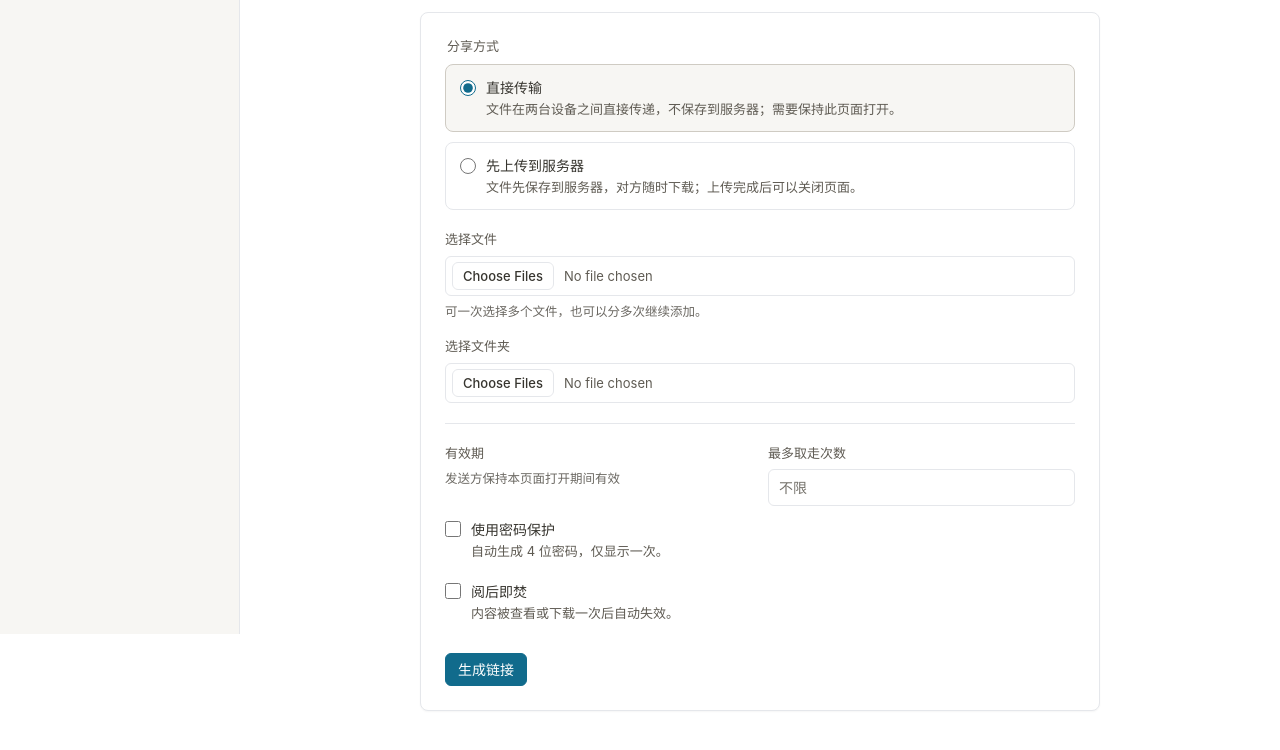
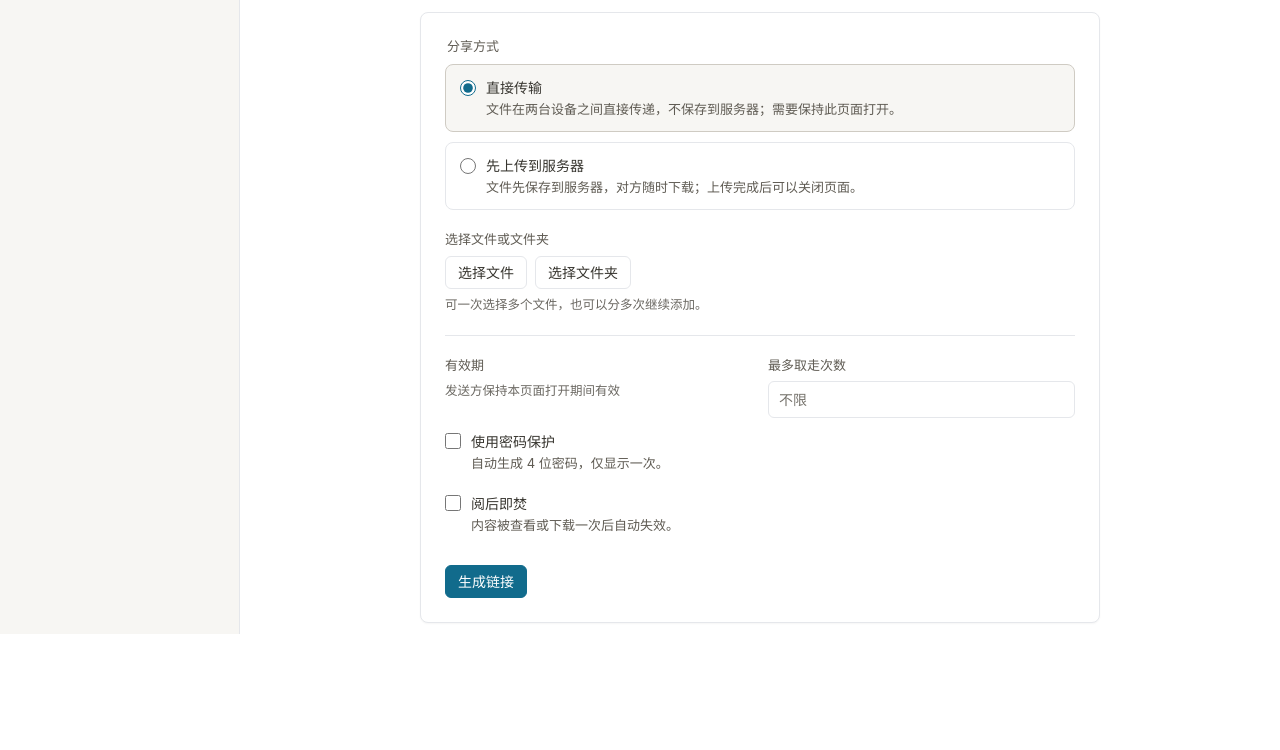
Before and after one commit to cyilin36/kuaichuan, a website with bundled scripts: page public/index.html in a window 1280 px wide. Shown: the part 166-916 px from the top of the page. After the commit the page ends 885 px from the top, so only its background shows below. Built offline with nearby package versions, Linux system fonts and the light colour scheme; files whose address does not match are found by name.

Commit message:
feat: 合并文件与文件夹选择入口
- 创建页把「选择文件」「选择文件夹」两个字段合并为一个「选择文件或文件夹」入口，
  两个按钮共用同一份已选列表；系统选择框不支持一次同时选文件和文件夹，故保留两个按钮
- 输入控件改为隐藏，由按钮唤起；创建分享后按钮随选择一起锁定
- 同步 PLAN 决策说明

```diff
--- a/public/css/app.css
+++ b/public/css/app.css
@@ -759,6 +759,18 @@ button.primary:active,
   margin-left: 2px;
 }
 
+/* 合并后的选择入口：文件与文件夹共用一份已选列表 */
+.pick-actions {
+  display: flex;
+  flex-wrap: wrap;
+  gap: 8px;
+}
+
+.pick-actions .button {
+  max-width: 100%;
+  white-space: normal;
+}
+
 /* 已选文件的汇总与清空 */
 .file-list-foot {
   display: flex;
--- a/public/index.html
+++ b/public/index.html
@@ -67,13 +67,14 @@
 
         <div class="panel" id="file-panel">
           <div class="field">
-            <label class="field-label" for="file-input">选择文件</label>
-            <input type="file" id="file-input" multiple>
+            <span class="field-label" id="pick-label">选择文件或文件夹</span>
+            <div class="pick-actions" role="group" aria-labelledby="pick-label">
+              <button class="button" id="pick-files-btn" type="button">选择文件</button>
+              <button class="button" id="pick-folder-btn" type="button">选择文件夹</button>
+            </div>
             <p class="field-hint" id="file-pick-hint">可一次选择多个文件，也可以分多次继续添加。</p>
-          </div>
-          <div class="field">
-            <label class="field-label" for="dir-input">选择文件夹</label>
-            <input type="file" id="dir-input" webkitdirectory multiple>
+            <input type="file" id="file-input" multiple hidden>
+            <input type="file" id="dir-input" webkitdirectory multiple hidden>
           </div>
           <ul class="file-list" id="file-list" aria-label="已选择的文件" tabindex="0"></ul>
           <div class="file-list-foot" id="file-list-foot" hidden>
--- a/public/js/create.js
+++ b/public/js/create.js
@@ -116,6 +116,8 @@ function clearFiles() {
  * P2P 会话用序号指代文件，界面再增删会让序号与接收方请求错位。
  */
 function lockFileSelection() {
+  $('pick-files-btn').disabled = true;
+  $('pick-folder-btn').disabled = true;
   $('file-input').disabled = true;
   $('dir-input').disabled = true;
   $('file-pick-hint').hidden = true;
@@ -952,6 +954,9 @@ async function init() {
   for (const radio of document.querySelectorAll('input[name="mode"]')) {
     radio.addEventListener('change', onModeChange);
   }
+  // 文件与文件夹共用一个入口，两个按钮各自唤起对应的系统选择框
+  $('pick-files-btn').addEventListener('click', () => $('file-input').click());
+  $('pick-folder-btn').addEventListener('click', () => $('dir-input').click());
   $('file-input').addEventListener('change', (event) => collectFiles(event.target, false));
   $('dir-input').addEventListener('change', (event) => collectFiles(event.target, true));
   $('file-clear').addEventListener('click', clearFiles);
```
